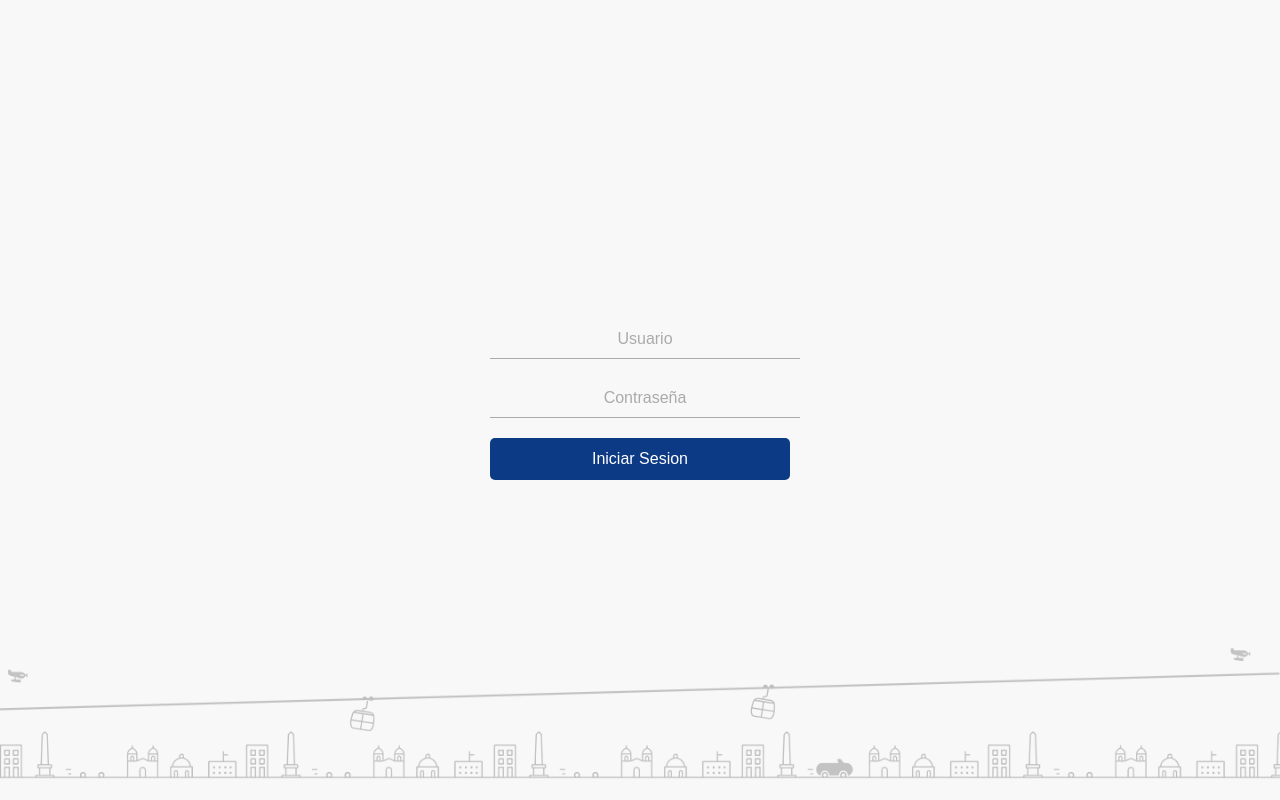
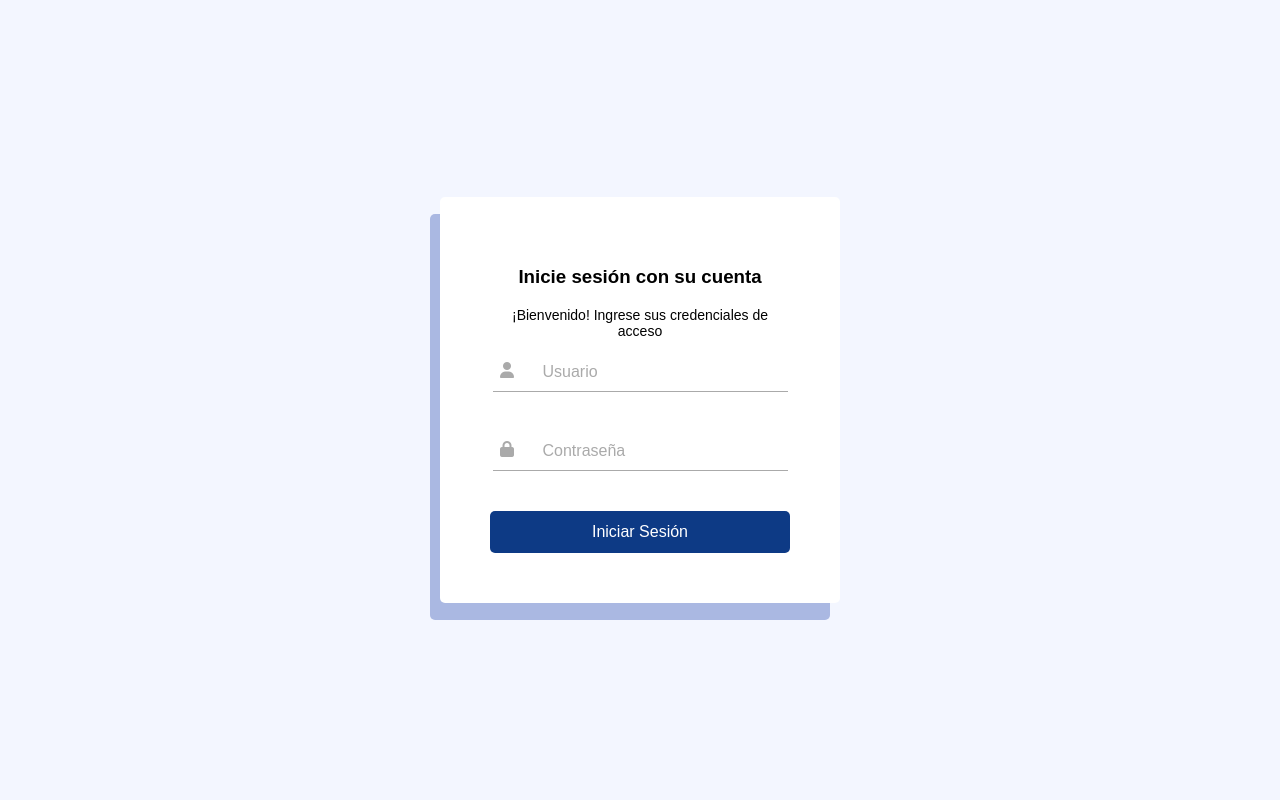
Before and after one commit to LavieNroseee/agendaCR, a PHP site: page /agendacr/login in a window 1280 px wide. Run offline with PHP 8.4, Linux system fonts and the light colour scheme.

Commit message:
adding features

```diff
--- a/api/guardar_evento.php
+++ b/api/guardar_evento.php
@@ -1,10 +1,6 @@
 <?php
 require 'db.php';
 session_start();
-if (!isset($_SESSION['username'])) {
-    http_response_code(403); // Acceso prohibido
-    exit("Debes iniciar sesión para registrar un evento.");
-}
 
 $creado_por = $_SESSION['username'] ?? 'desconocido';
 
--- a/css/login.css
+++ b/css/login.css
@@ -1,34 +1,42 @@
 body {
     margin: 0;
     font-family: 'Montserrat', sans-serif !important;
-    background: #f8f8f8;
+    background: #f3f6ff !important;
     display: flex;
     flex-direction: column;
     align-items: center;
     justify-content: center;
     height: 100vh;
 }
-
 .login-container {
 
     text-align: center;
+    background-color: #fff;
     z-index: 1000;
     width: 100%;
+    padding: 50px;
+    border-radius: 5px;
     max-width: 300px;
+    box-shadow: -10px 17px 0px 0px rgba(0,41,158,0.3);
+
+
 }
 
+.login-container p{
+    font-size: 14px;
+}
 
 input[type="text"], input[type="password"] {
     font-family: 'Montserrat', sans-serif !important;
-    width: 100%;
-    padding: 10px 5px;
+    width: 65%;
+    padding: 10px 50px;
     border: none;
     border-bottom: 1px solid #aaa;
     background: transparent;
     margin-bottom: 20px;
     font-size: 16px;
-    text-align: center;
-    color: #444;
+    text-align: left;
+
 }
 
 input[type="text"]:focus,
@@ -37,9 +45,10 @@ input[type="password"]:focus {
     border-bottom: 1px solid #7b61ff; /* Puedes cambiar o quitar esto si no deseas resaltado */
 }
 
-
 input::placeholder {
     color: #aaa;
+    text-align: left;
+
 }
 
 .login-button {
@@ -70,3 +79,16 @@ input::placeholder {
     width: 100%;
 
 }
+.input-group {
+    position: relative;
+    margin-bottom: 20px;
+  }
+
+  .input-group i {
+    position: absolute;
+    top: 30%;
+    left: 10px;
+    transform: translateY(-50%);
+    color: #aaa;
+    pointer-events: none;
+  }
--- a/css/style.css
+++ b/css/style.css
@@ -321,7 +321,7 @@ strong {
 
 footer.footer p {
   text-align: center;
-  font-weight: 600;
+  font-weight: 500;
   margin-top: 20px;
   font-size: 16px;
   color: #0d3a85; /* Establecer el color del texto */
@@ -333,4 +333,5 @@ footer.footer i {
 
 footer.footer p {
   margin: 0;
+  text-align: right;
 }
--- a/login.php
+++ b/login.php
@@ -10,6 +10,7 @@ if (isset($_SESSION['user_id'])) {
 <head>
   <meta charset="UTF-8">
   <title>Login</title>
+  <link rel="stylesheet" href="https://cdnjs.cloudflare.com/ajax/libs/font-awesome/6.5.0/css/all.min.css">
   <link rel="stylesheet" href="css/login.css">
 </head>
 
@@ -22,15 +23,26 @@ if (isset($_SESSION['user_id'])) {
 <?php endif; ?>
 
 <form method="POST" action="api/login_handler.php">
+<h3>Inicie sesión con su cuenta</h3>
+<p>¡Bienvenido! Ingrese sus credenciales de acceso<p>
+  <div class="input-group">
+
+    <i class="fas fa-user"></i>
     <input type="text" name="username" placeholder="Usuario" required>
+  </div>
+
+  <div class="input-group">
+    <i class="fas fa-lock"></i>
     <input type="password" name="password" placeholder="Contraseña" required>
-            <button type="submit" class="login-button">Iniciar Sesion</button>
+  </div>
+
+  <button type="submit" class="login-button">Iniciar Sesión</button>
 </form>
 </div>
 
   <div class="footer-illustration">
-        <img src="images/footer3.webp" alt="Decoración inferior"> <!-- Cambia por tu imagen -->
+   <!-- <img src="images/footer3.webp" alt="Decoración inferior"> -->
   </div>
+</body>
 
-</body>
 </html>
```
Also changed, not shown: api/check_session.php (added, +10 -0 lines), css/eventos.css (+8 -7 lines), index.php (+1 -19 lines), script.js (+10 -9 lines). Lines whose indentation alone changed are shown as unchanged.
